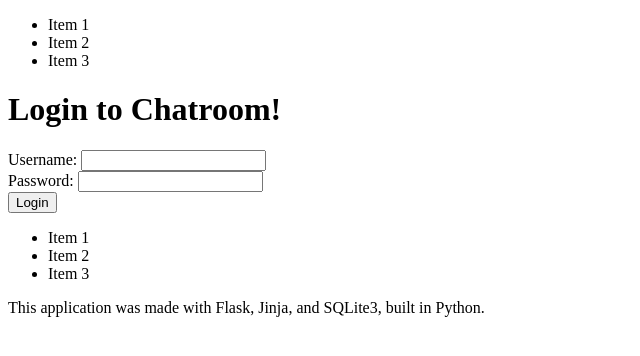
After one commit to NateDhaliwal/Chatroom-Flask, a Flask app: template blueprints/login_signup/templates/login/login.html in a window 1280 px wide. The commit adds this page. Shown: the top 356 px of the page, without its empty margins (0-640 px from the left). Run offline with Flask 3, Linux system fonts and the light colour scheme; the template is opened without the code that fills it, so the values that code supplies are empty.

Commit message:
Moved execute() to config.py, and created the login page

```diff
--- /dev/null
+++ b/blueprints/login_signup/templates/login/login.html
@@ -0,0 +1,23 @@
+{% extends "base.html" %}
+
+{% block title %}Login | Chatroom{% endblock %}
+
+{% block content %}
+
+<h1>Login to Chatroom!</h1>
+
+<form action="/student/login" method="post">
+    <label for="username">
+        Username:
+        <input name="st-username" type="text" required />
+    </label>
+    <br />
+    <label for="password">
+        Password:
+        <input name="st-password" type="password" required />
+    </label>
+    <br />
+    <button class="btn btn-primary" type="submit">Login</button>
+</form>
+
+{% endblock %}
--- a/initdb.py
+++ b/initdb.py
@@ -1,6 +1,4 @@
 from main import *
-
-
 
 execute(userdb, '''
 CREATE TABLE chatdb (
--- a/main.py
+++ b/main.py
@@ -1,25 +1,12 @@
-import sqlite3
-from sqlite3 import Cursor
+from flask import Flask, redirect, render_template, url_for
 
-from flask import Flask, redirect, render_template, url_for
+from blueprints.login_signup import login, login_signup
 
 app = Flask(__name__)
 
 # Register all Blueprints
+app.register_blueprint(login_signup)
 
-userdataconn = sqlite3.connect("userdata.sqlite")
-chatsconn = sqlite3.connect("chatdb.sqlite")
-
-userdb = userdataconn.cursor()
-chatdb = chatsconn.cursor()
-
-def execute(cursor: Cursor, query: str):
-  if cursor == userdb:
-    userdb.execute(query)
-    userdataconn.commit()
-  elif cursor == chatdb:
-    chatdb.execute(query)
-    chatsconn.commit()
 
 # Index BP
 @app.route('/')
--- a/templates/base.html
+++ b/templates/base.html
@@ -8,7 +8,7 @@
   <link href="/static/style.css" rel="stylesheet" />
 </head>
 <body>
-  {% includes "components/header.html" %}
+  {% include "components/header.html" %}
 
   {% with messages = get_flashed_messages() %}
     {% if messages %}
@@ -23,6 +23,6 @@
   {% block content %}
   {% endblock %}
 
-  {% includes "components/footer.html" %}
+  {% include "components/footer.html" %}
 </body>
 </html>
```
Also changed, not shown: blueprints/login_signup/__init__.py (deleted, +0 -27 lines), config.py (added, +16 -0 lines), 1 other file.
